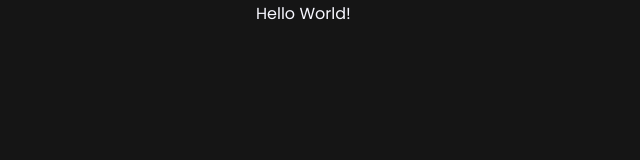
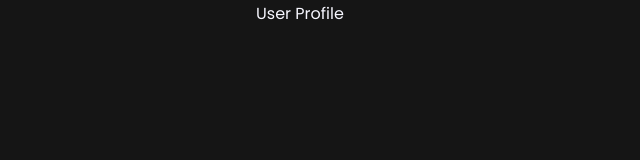
Before and after one commit to isemilia/portfolio-v4.1, a Next.js app: page / in a window 1280 px wide. Shown: the top 160 px of the page, without its empty margins (0-640 px from the left). Built offline with nearby package versions, Linux system fonts and the light colour scheme.

Commit message:
Create theme provider

```diff
--- a/src/app/layout.tsx
+++ b/src/app/layout.tsx
@@ -4,6 +4,7 @@ import { Poppins } from 'next/font/google';
 
 import 'normalize.css/normalize.css';
 import { AppContainer, GlobalStyles } from '@/app/model/styles';
+import ThemeProvider from '@/shared/providers/theme-provider';
 
 const poppins = Poppins({
   weight: ['400', '500', '700'],
@@ -26,7 +27,9 @@ export default function RootLayout({
     <html lang={'en'}>
       <body className={poppins.className}>
         <GlobalStyles />
-        <AppContainer>{children}</AppContainer>
+        <ThemeProvider>
+          <AppContainer>{children}</AppContainer>
+        </ThemeProvider>
       </body>
     </html>
   );
--- a/src/app/page.tsx
+++ b/src/app/page.tsx
@@ -1,3 +1,9 @@
+import Profile from '@/ui/components/profile';
+
 export default function Home() {
-  return <>Hello World!</>;
+  return (
+    <>
+      <Profile />
+    </>
+  );
 }
--- /dev/null
+++ b/src/shared/providers/theme-provider.tsx
@@ -0,0 +1,11 @@
+'use client';
+
+import { TWithChildren } from '@/shared/types/components';
+import { ThemeProvider as SCThemeProvider } from 'styled-components';
+import theme from '@/shared/theme/theme';
+
+const ThemeProvider: TWithChildren = ({ children }) => {
+  return <SCThemeProvider theme={theme}>{children}</SCThemeProvider>;
+};
+
+export default ThemeProvider;
--- /dev/null
+++ b/src/shared/types/components.ts
@@ -0,0 +1,4 @@
+import { FC, ReactNode } from 'react';
+
+// Function Component with children
+export type TWithChildren<T = ReactNode> = FC<{ children: T }>;
--- /dev/null
+++ b/src/ui/components/profile/index.ts
@@ -0,0 +1 @@
+export { default } from './profile';
--- /dev/null
+++ b/src/ui/components/profile/profile.tsx
@@ -0,0 +1,7 @@
+import { FC } from 'react';
+
+const Profile: FC = () => {
+  return <>User Profile</>;
+};
+
+export default Profile;
```
